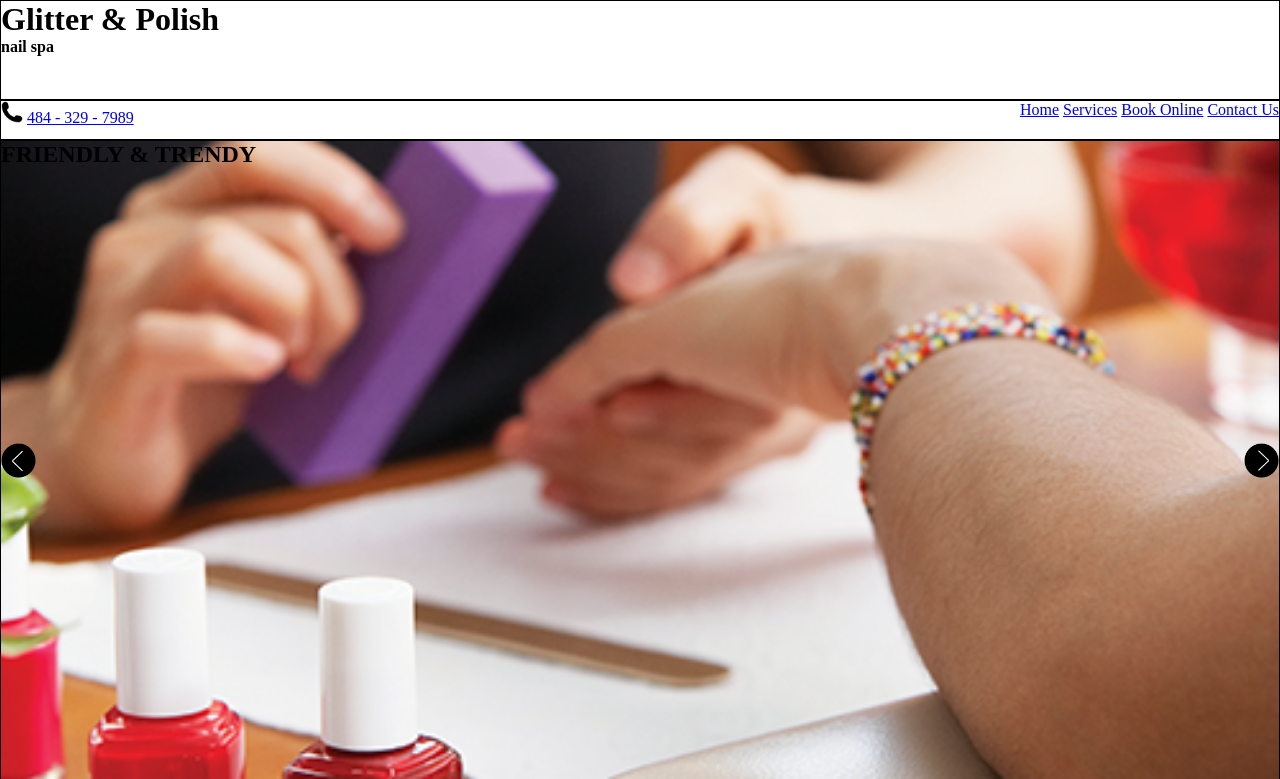
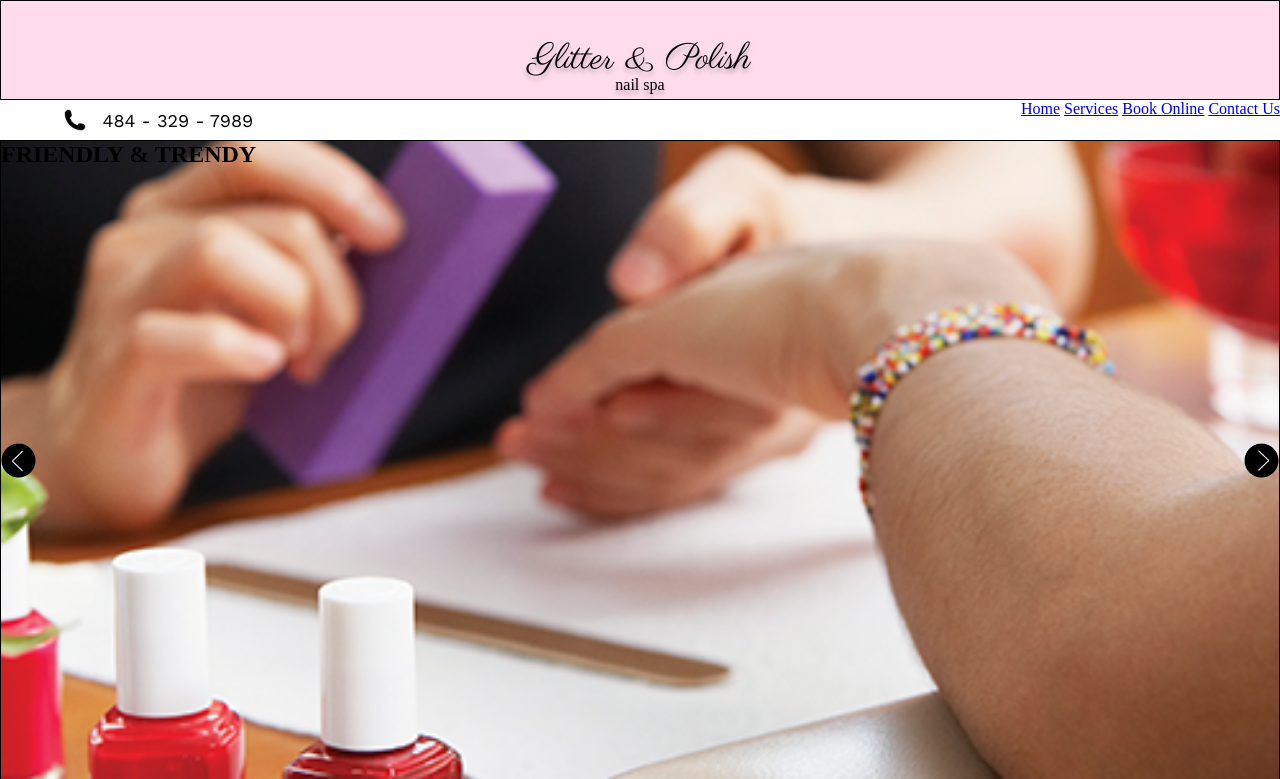
Before and after one commit to jisanjung/Glitter-and-Polish, a PHP site: page / in a window 1280 px wide. Shown: the top 779 px of the page. Run offline with PHP 8.4, Linux system fonts and the light colour scheme; some web fonts are replaced.

Commit message:
styled header and nav

```diff
--- a/glitter-styles.css
+++ b/glitter-styles.css
@@ -9,26 +9,73 @@
     display: grid;
     grid-template-columns: 1fr;
     grid-auto-rows: minmax(20px, auto);
+    background-color: rgba(229, 229, 229, 0.4);
 }
 /* header */
 header {
     border: 1px #000 solid;
     grid-row: 1/6;
+    position: relative;
+    background-color: #FEDCEC;
+}
+header h1 {
+    font-family: 'Parisienne', cursive;
+    font-weight: normal;
+    text-shadow: 0px 4px 4px rgba(0, 0, 0, 0.25);
+    text-align: center;
+    position: absolute;
+    left: 10%;
+    right: 10%;
+    bottom: 15%;
+    font-size: 36px;
+}
+header h1 a {
+    text-decoration: none;
+    color: #000;
+}
+header h4 {
+    font-family: 'Ovo', serif;
+    font-weight: normal;
+    text-shadow: 0px 4px 4px rgba(0, 0, 0, 0.25);
+    text-align: center;
+    position: absolute;
+    left: 50%;
+    transform: translateX(-50%);
+    bottom: 5%;
 }
 /* nav */
 nav {
-    border: 1px #000 solid;
     grid-row: 6/8;
+    background-color: #fff;
+    position: relative;
 }
 nav ul {
     display: none;
 }
 nav #call {
     width: 22px;
+    position: absolute;
+    top: 50%;
+    transform: translateY(-50%);
+    left: 5%;
+}
+nav #phone-number {
+    position: absolute;
+    top: 50%;
+    transform: translateY(-50%);
+    left: 15%;
+    font-family: 'Work Sans', sans-serif;
+    text-decoration: none;
+    color: #000;
+    font-size: 18px;
 }
 nav #menu {
     width: 26px;
     float: right;
+    position: absolute;
+    top: 50%;
+    transform: translateY(-50%);
+    right: 5%;
 }
 #toggle-nav {
     border: 1px #000 solid;
@@ -138,6 +185,11 @@ footer ul li a .icons {
     width: 30px;
 }
 /* media queries */
+@media screen and (min-width: 768px) {
+    nav #phone-number {
+        left: 10%;
+    }
+}
 @media screen and (min-width: 1024px) {
     .container {
         display: grid;
@@ -159,6 +211,9 @@ footer ul li a .icons {
     }
     nav #menu {
         display: none;
+    }
+    nav #phone-number {
+        left: 8%;
     }
     #showcase {
         grid-column: 1/7;
--- a/index.html
+++ b/index.html
@@ -5,16 +5,19 @@
         <meta name="viewport" content="width=device-width, initial-scale=1.0">
         <title>Glitter and Polish | Paoli | Pennsylvania</title>
         <link rel="stylesheet" href="glitter-styles.css" type="text/css">
+        <link href="https://fonts.googleapis.com/css?family=Parisienne" rel="stylesheet">
+        <link href="https://fonts.googleapis.com/css?family=Ovo" rel="stylesheet">
+        <link href="https://fonts.googleapis.com/css?family=Work+Sans" rel="stylesheet">
     </head>
     <body>
         <div class="container">
             <header>
-                <h1>Glitter & Polish</h1>
+                <h1><a href="index.html">Glitter & Polish</a></h1>
                 <h4>nail spa</h4>
             </header>
             <nav>
                 <img src="images/iconfinder_call_322424.png" alt="call" id="call">
-                <a href="tel:484-329-7989">484 - 329 - 7989</a>
+                <a href="tel:484-329-7989" id="phone-number">484 - 329 - 7989</a>
                 <ul>
                     <li><a href="index.html">Home</a></li>
                     <li><a href="#">Services</a></li>
```
